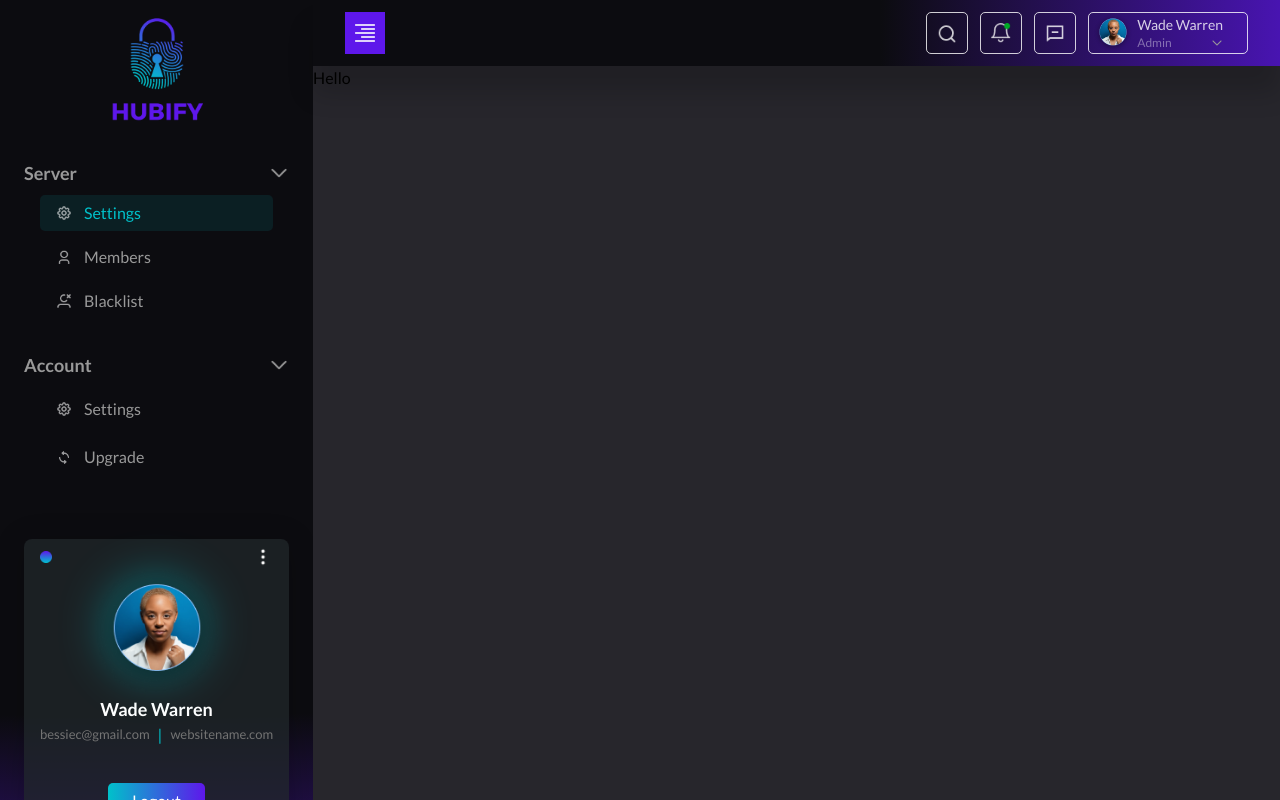
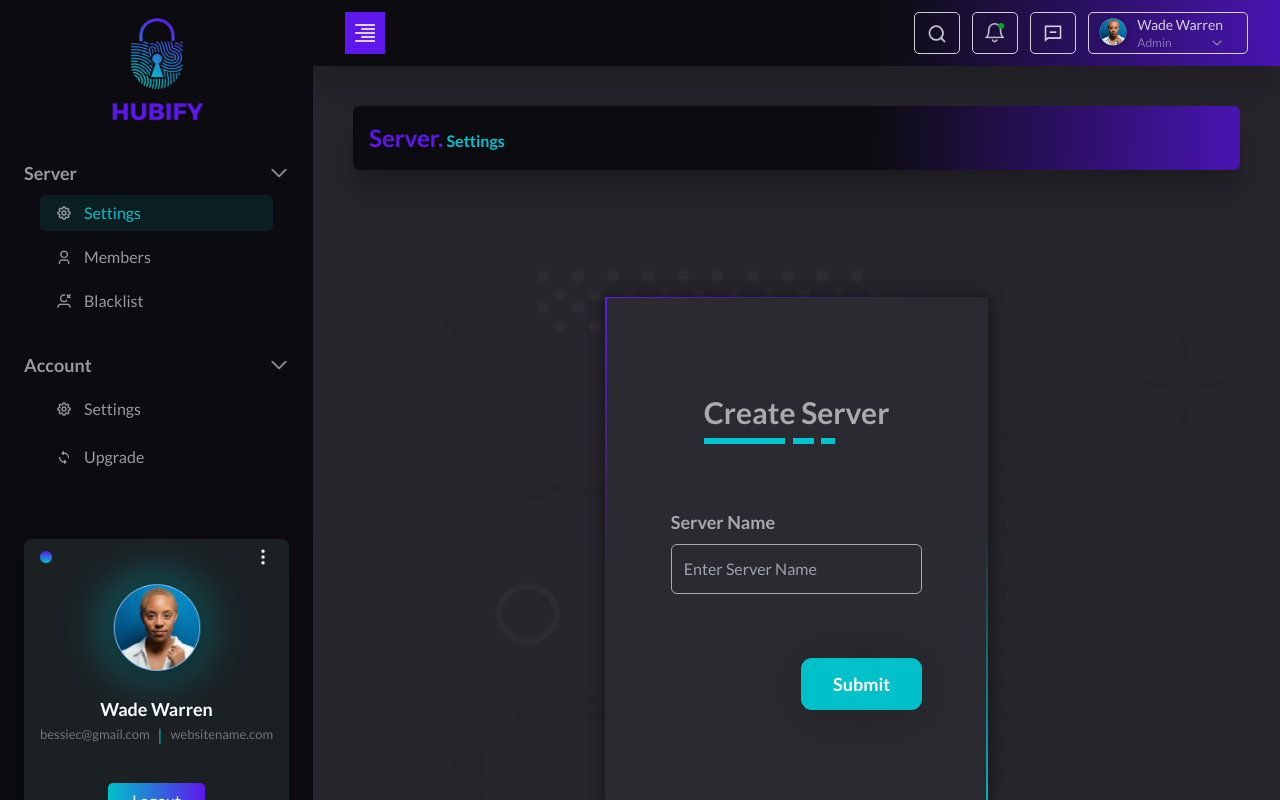
Before and after one commit to Dev-SalamSheikh/Admin-Dashboard-Project, a React (Create React App) app: page /server/settings in a window 1280 px wide. Shown: the top 800 px of the page. Built offline with nearby package versions, Linux system fonts and the light colour scheme.

Commit message:
server setting page test

```diff
--- /dev/null
+++ b/src/components/Header.jsx
@@ -0,0 +1,21 @@
+import React from "react";
+
+const Header = ({ category, option }) => {
+  return (
+    <div
+      className="p-4 rounded-md"
+      style={{
+        background:
+          "linear-gradient(90.62deg, #0C0C10 58.7%, rgba(94, 23, 235, 1) 114.83%)",
+        boxShadow: "0px 23px 30px rgba(0, 0, 0, 0.26)",
+      }}
+    >
+      <h1 className="text-lightPink font-bold text-2xl">
+        {category}
+        <span className="text-HeaderTheme text-base"> {option}</span>
+      </h1>
+    </div>
+  );
+};
+
+export default Header;
--- a/src/components/Navbar.jsx
+++ b/src/components/Navbar.jsx
@@ -33,7 +33,7 @@ const Navbar = ({ hideandseek }) => {
               border: "1px solid rgba(255, 255, 255, 0.8)",
               borderRadius: "5px",
               width: "max-content",
-              padding: "3px 10px",
+              padding: "0 12px",
             }}
           >
             <img src={search} alt="search_icon" className="w-5" />
@@ -46,7 +46,7 @@ const Navbar = ({ hideandseek }) => {
               border: "1px solid rgba(255, 255, 255, 0.8)",
               borderRadius: "5px",
               width: "max-content",
-              padding: "2px 10px",
+              padding: "0 12px",
             }}
           >
             <img src={notification} alt="search_icon" className="w-5" />
@@ -59,7 +59,7 @@ const Navbar = ({ hideandseek }) => {
               border: "1px solid rgba(255, 255, 255, 0.8)",
               borderRadius: "5px",
               width: "max-content",
-              padding: "3px 10px",
+              padding: "0 12px",
             }}
           >
             <img src={message} alt="search_icon" className="w-5" />
--- a/src/components/ServerContent.jsx
+++ b/src/components/ServerContent.jsx
@@ -1,5 +1,7 @@
-import React from "react";
+import CardLine from "../assets/cardLine.png";
+import Header from "./Header";
 import Navbar from "./Navbar";
+import CopyrightFooter from "./CopyrightFooter";
 
 const ServerContent = ({ hideandseek }) => {
   return (
@@ -8,8 +10,82 @@ const ServerContent = ({ hideandseek }) => {
       <Navbar hideandseek={hideandseek} />
 
       {/* Components */}
-      <div>
-        <h1>Hello</h1>
+      <div className="mx-10 mt-10">
+        {/* Heading Components */}
+        <div>
+          <Header category="Server." option="Settings" />
+        </div>
+
+        {/* Cards */}
+        <div className="content_container p-16">
+          <div className="card w-6/12 mx-auto my-16 px-16 pt-24 pb-24 rounded-md">
+            <div className="card_content flex-col"></div>
+            <div className="relative z-[100]">
+              {/* Heading */}
+              <div className="w-full pb-16">
+                <div className="w-max mx-auto">
+                  <h1
+                    className="text-3xl font-semibold"
+                    style={{
+                      color: "rgba(255, 255, 255, 0.6)",
+                    }}
+                  >
+                    Create Server
+                  </h1>
+                  <img src={CardLine} alt="card_line" className="mt-2" />
+                </div>
+              </div>
+
+              {/* Form */}
+              <div className="">
+                <form>
+                  <span
+                    className="text-lg font-semibold"
+                    style={{
+                      color: "rgb(255,255,255, 0.6)",
+                    }}
+                  >
+                    Server Name
+                  </span>
+                  {/* Input Div */}
+                  <div
+                    className="w-full rounded-md py-3 mt-2"
+                    style={{
+                      border: "1px solid rgb(255,255,255, 0.6)",
+                    }}
+                  >
+                    <input
+                      type="text"
+                      placeholder="Enter Server Name"
+                      className="w-full bg-transparent px-3 rounded-md outline-none border-none"
+                      style={{ color: "rgb(255,255,255, 0.6)" }}
+                    />
+                  </div>
+
+                  {/* Button Div */}
+                  <div className="mt-16 text-end">
+                    <button
+                      type="submit"
+                      className="text-white font-semibold text-lg py-3 px-8"
+                      style={{
+                        background: "linear-gradient(0deg, #00C1CA, #00C1CA)",
+                        borderRadius: "11px",
+                        filter: "drop-shadow(0px 4px 27px rgba(0, 0, 0, 0.23))",
+                      }}
+                    >
+                      Submit
+                    </button>
+                  </div>
+                </form>
+              </div>
+            </div>
+          </div>
+        </div>
+
+        {/* Footer */}
+        <div>
+          <CopyrightFooter />
+        </div>
       </div>
     </div>
   );
--- a/src/index.css
+++ b/src/index.css
@@ -73,3 +73,41 @@
 .active > div img {
   color: #00c1ca !important;
 }
+
+.content_container {
+  background-image: url("./assets/backgroundImage.png");
+}
+
+.content_container .card {
+  position: relative;
+  background: #2b2a30;
+}
+
+.content_container .card::before,
+.content_container .card::after {
+  content: "";
+  position: absolute;
+  inset: -1.5px;
+  background: linear-gradient(
+    -40deg,
+    rgba(1, 183, 197, 1),
+    #2b2a30,
+    #2b2a30,
+    #5e17eb
+  );
+  filter: drop-shadow(0px 0px 8px rgba(0, 0, 0, 0.3));
+}
+
+.content_container .card_content {
+  position: absolute;
+  top: 0;
+  left: 0;
+  width: 100%;
+  height: 100%;
+  display: inline-block;
+  background: #2b2a30;
+  z-index: 1;
+  display: flex;
+  justify-content: center;
+  align-items: center;
+}
--- a/tailwind.config.js
+++ b/tailwind.config.js
@@ -12,6 +12,8 @@ module.exports = {
         textGray: "#999999",
         buttonBorder: "#00C1CA",
         cardText: "#737373",
+        lightPink: "#5E17EB",
+        HeaderTheme: "#00C4CF",
       },
     },
   },
```
Also changed, not shown: src/assets/backgroundImage.png (added), src/assets/cardLine.png (added).
